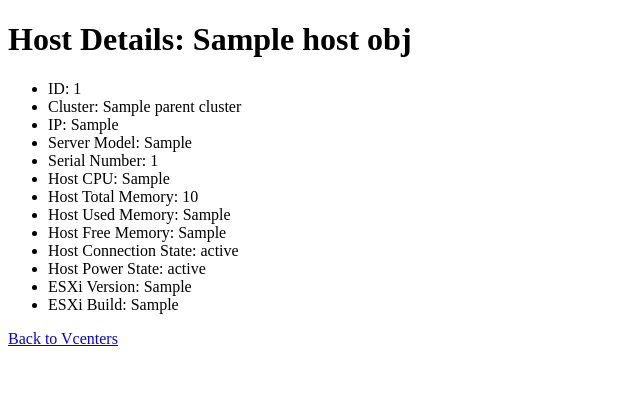
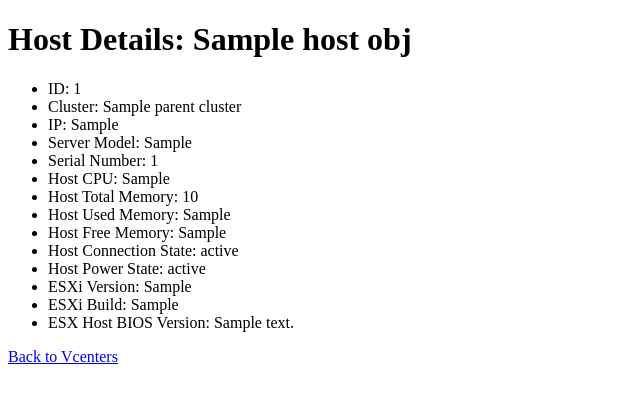
Before and after one commit to jancovic/vcenters_monitor, a Flask app: template templates/host_detail.html in a window 1280 px wide. Shown: the top 403 px of the page, without its empty margins (0-640 px from the left). Run offline with Flask 3, Linux system fonts and the light colour scheme; the template is opened without the code that fills it: most values are stand-ins (such as "Sample title", 1, 10 or a date in 2020); parts of the project's set-up code (start-up, migrations or seed data) failed here and were passed over.

Commit message:
added bios ver. rel date

```diff
--- a/app.py
+++ b/app.py
@@ -33,7 +33,7 @@
         return f"Cluster ID: {self.cluster_id}, Cluster Name: {self.cluster_name}, Parent Datacenter: {self.parent_datacenter.datacenter_name}"
 
 class Hosts:
-    def __init__(self, host_name, host_id, parent_cluster, host_ip, host_server_model, esx_version, esx_build, host_cpu, host_total_memory, serial_number, host_memory_usage, host_free_memory, connection_state, host_power_state):
+    def __init__(self, host_name, host_id, parent_cluster, host_ip, host_server_model, esx_version, esx_build, host_cpu, host_total_memory, serial_number, host_memory_usage, host_free_memory, connection_state, host_power_state, host_bios_version):
         self.host_name = host_name
         self.host_id = host_id
         self.parent_cluster = parent_cluster
@@ -48,6 +48,7 @@
         self.host_free_memory = host_free_memory
         self.connection_state = connection_state
         self.host_power_state = host_power_state
+        self.host_bios_version = host_bios_version
 
     def __str__(self):
         return f"Host Name: {self.host_name}, Host ID: {self.host_id}, Parent Cluster: {self.parent_cluster.cluster_name}, IP: {self.host_ip}, Server Model: {self.host_server_model}, ESXi Version: {self.esx_version}, ESXi Build: {self.esx_build}, Host CPU: {self.host_cpu}, Host Memory: {self.host_total_memory}, Serial Number: {self.serial_number}"
@@ -95,8 +96,9 @@
                         # connection_state = host_summary.runtime.connectionState
                         connection_state = host.summary.runtime.connectionState
                         host_power_state = host.summary.runtime.powerState
+                        host_bios_version = host.hardware.biosInfo.releaseDate
 
-                        host_obj = Hosts(host_name, host_id, cluster_obj, host_ip, host_server_model, esx_version, esx_build, host_cpu, host_total_memory, serial_number, host_memory_usage, host_free_memory, connection_state, host_power_state)
+                        host_obj = Hosts(host_name, host_id, cluster_obj, host_ip, host_server_model, esx_version, esx_build, host_cpu, host_total_memory, serial_number, host_memory_usage, host_free_memory, connection_state, host_power_state, host_bios_version)
                         vcenter_obj.hosts[host_id] = host_obj
 
 # Load vCenter credentials from a YAML file
--- a/templates/host_detail.html
+++ b/templates/host_detail.html
@@ -19,6 +19,7 @@
         <li>Host Power State: {{ host_obj.host_power_state }}</li>
         <li>ESXi Version: {{ host_obj.esx_version }}</li>
         <li>ESXi Build: {{ host_obj.esx_build }}</li>
+        <li>ESX Host BIOS Version: {{ host_obj.host_bios_version }}</li>
     </ul>
     <a href="/">Back to Vcenters</a>
 </body>
```
